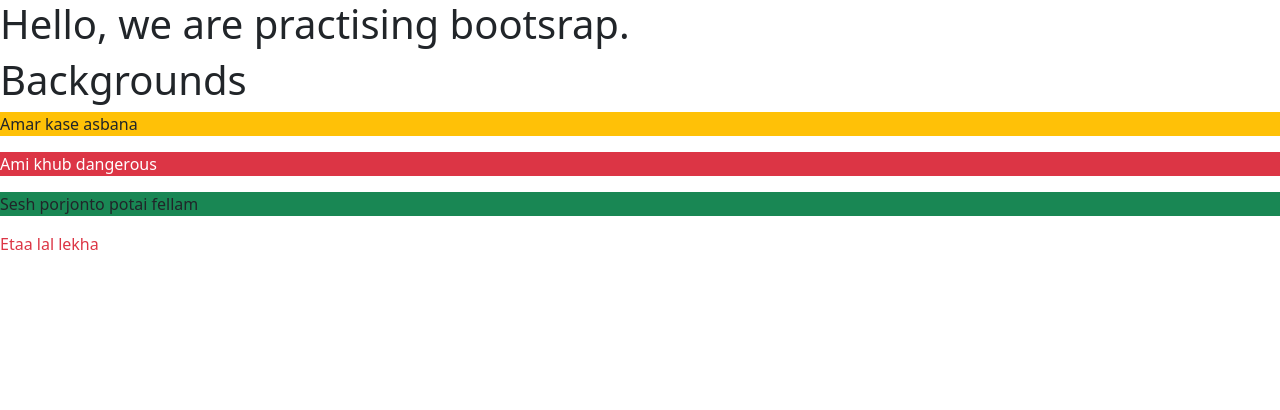
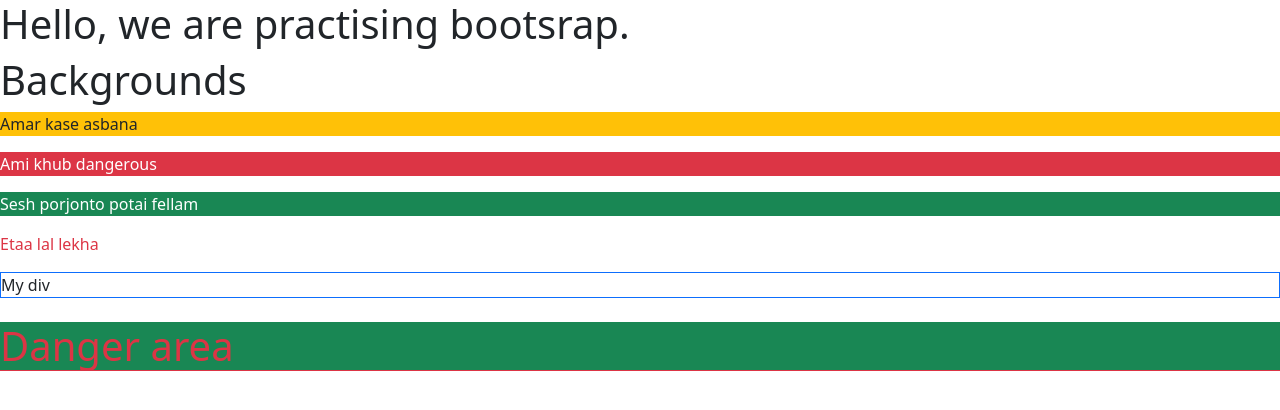
Before and after one commit to hossainashfaq/bootstrap-start, a plain HTML site: page index.html in a window 1280 px wide. Drawn offline with Linux system fonts and the light colour scheme.

Commit message:
first commit

```diff
--- a/index.html
+++ b/index.html
@@ -13,8 +13,10 @@
     <h1>Backgrounds</h1>
     <p class="bg-warning">Amar kase asbana</p>
     <p class="bg-danger text-white">Ami khub dangerous</p>
-    <p class="bg-success">Sesh porjonto potai fellam</p>
+    <p class="bg-success text-white">Sesh porjonto potai fellam</p>
     <p class="text-danger">Etaa lal lekha</p>
+    <div class="border border-primary">My div</div><br>
+    <h1 class="border-bottom border-danger text-danger bg-success">Danger area</h1>
     <script src="/bootstrap/js/bootstrap.min.js"></script>
 </body>
 
```
